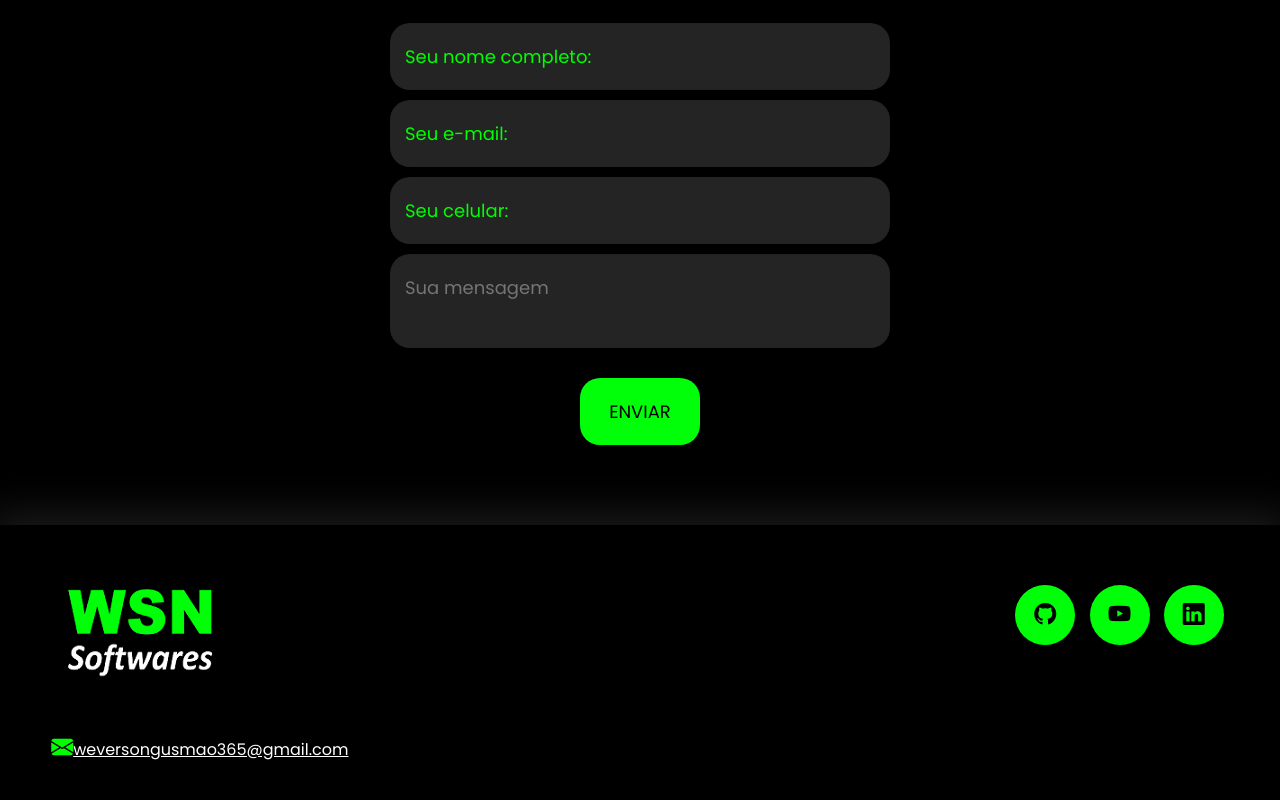
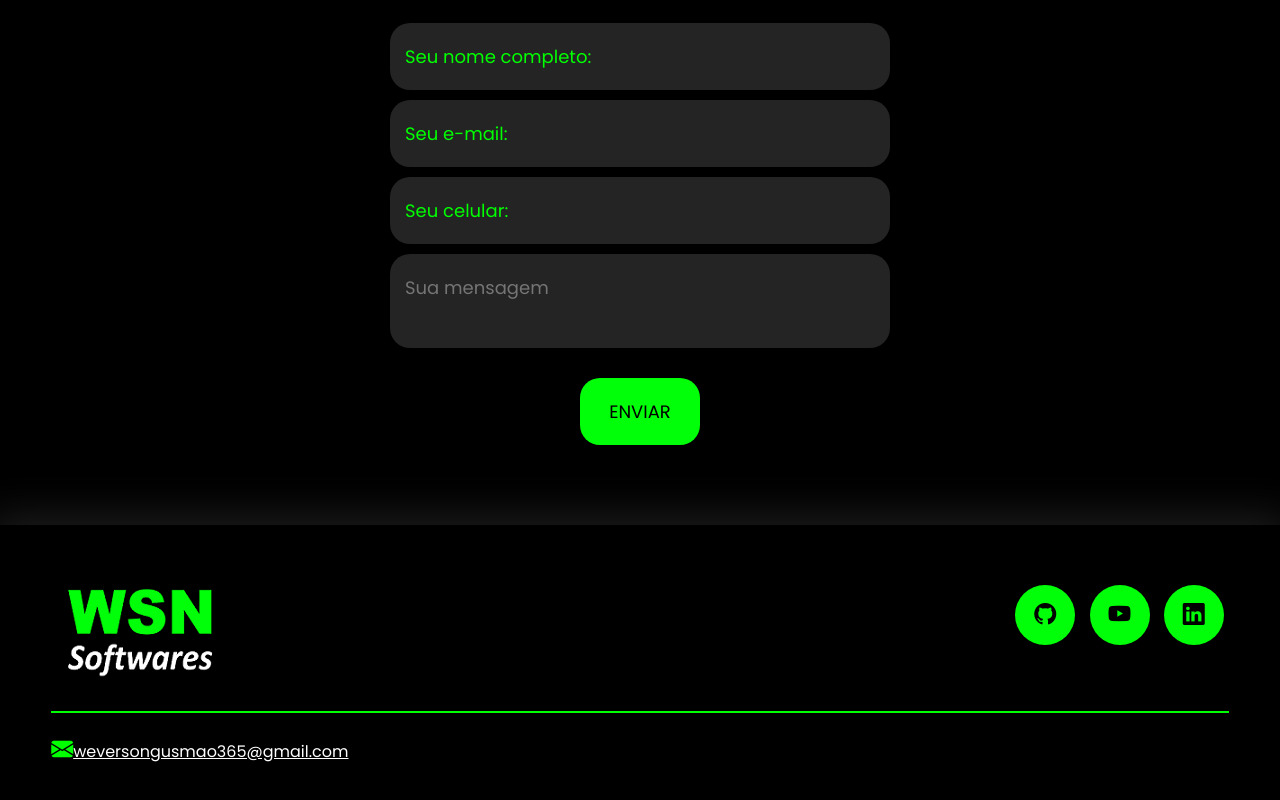
Before and after one commit to WeversonSGusmao/Portifolio, a plain HTML site: page index.html in a window 1280 px wide. Shown: the part 2806-3606 px from the top of the page. Drawn offline with nearby package versions, Linux system fonts and the light colour scheme.

Commit message:
Update index.html

```diff
--- a/index.html
+++ b/index.html
@@ -157,7 +157,7 @@
           </div> <!--div flex -->
         </div>
 
-        <div class="line-footer">
+        <div class="line-footer border">
           <p><i class="bi bi-envelope-fill"></i><a href="mailto:weversongusmao365@gmail.com">weversongusmao365@gmail.com</a></p>
         </div>
       </div> <!--interface-->
```
